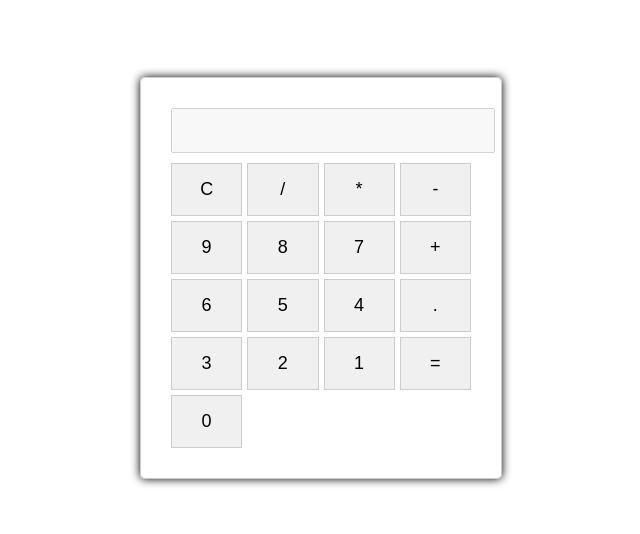
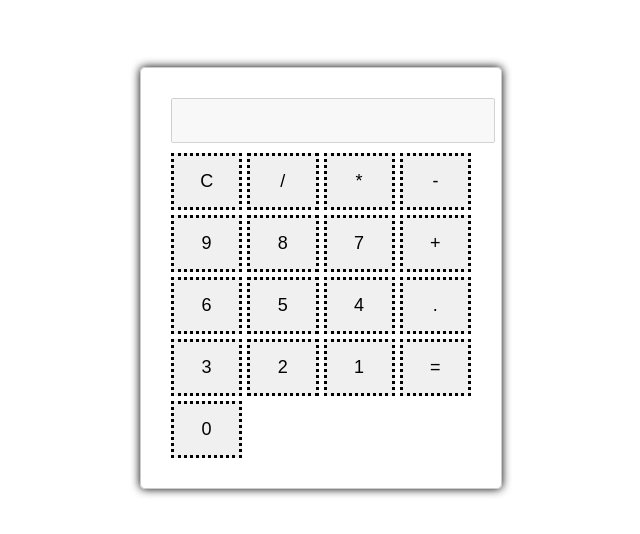
Before and after one commit to SowmyaPuttaswamygowda/Calculator, a plain HTML site: page index.html in a window 1280 px wide. Shown: the part 122-656 px from the top of the page, without its empty margins (319-959 px from the left). Drawn offline with Linux system fonts and the light colour scheme.

Commit message:
Update style.css

```diff
--- a/style.css
+++ b/style.css
@@ -34,10 +34,8 @@ button {
     padding: 15px;
     font-size: 18px;
     cursor: pointer;
-    border: 1px solid #ccc;
+    border: dotted;
     background-color: #f0f0f0;
 }
 
-button:active {
-    background-color: #ccc;
 }
```
